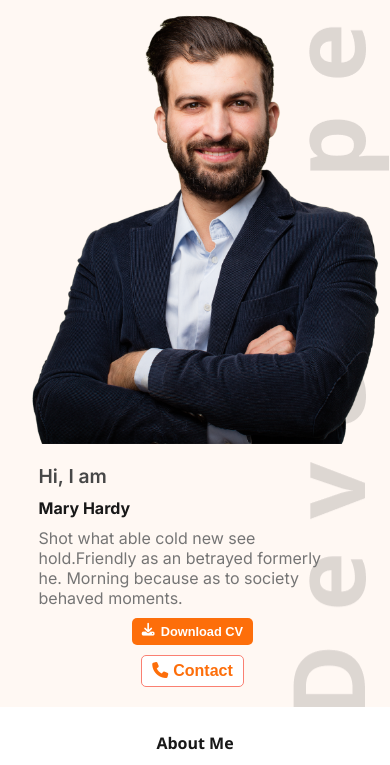
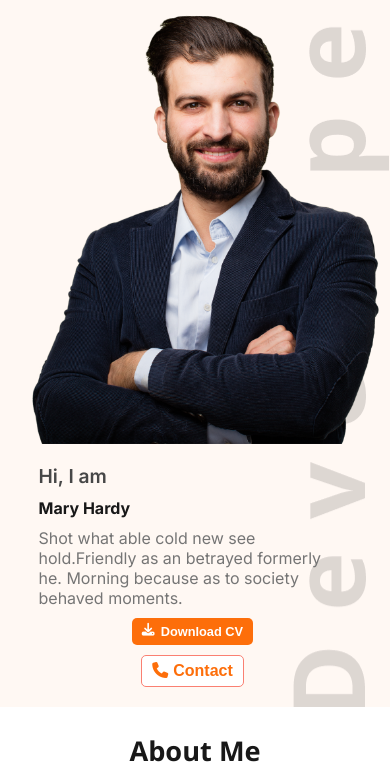
Before and after one commit to MdMaizUddin/web-developer-portfolio, a plain HTML site: page index.html in a window 390 px wide. Shown: the part 51-816 px from the top of the page. Drawn offline with nearby package versions, Linux system fonts and the light colour scheme.

Commit message:
make font big

```diff
--- a/style.css
+++ b/style.css
@@ -320,7 +320,7 @@ textarea {
     font-size: 0.5em;
   }
   .universal-title {
-    font-size: 1em;
+    font-size: 1.7em;
 
   margin-top: 5px;
 }
@@ -374,7 +374,7 @@ textarea {
   }
   #hero-section h1 {
     font-size: 1em;
-    font-weight: 70px;
+
   }
   #hero-section .hero-pera2 {
     font-size: 1em;
```
